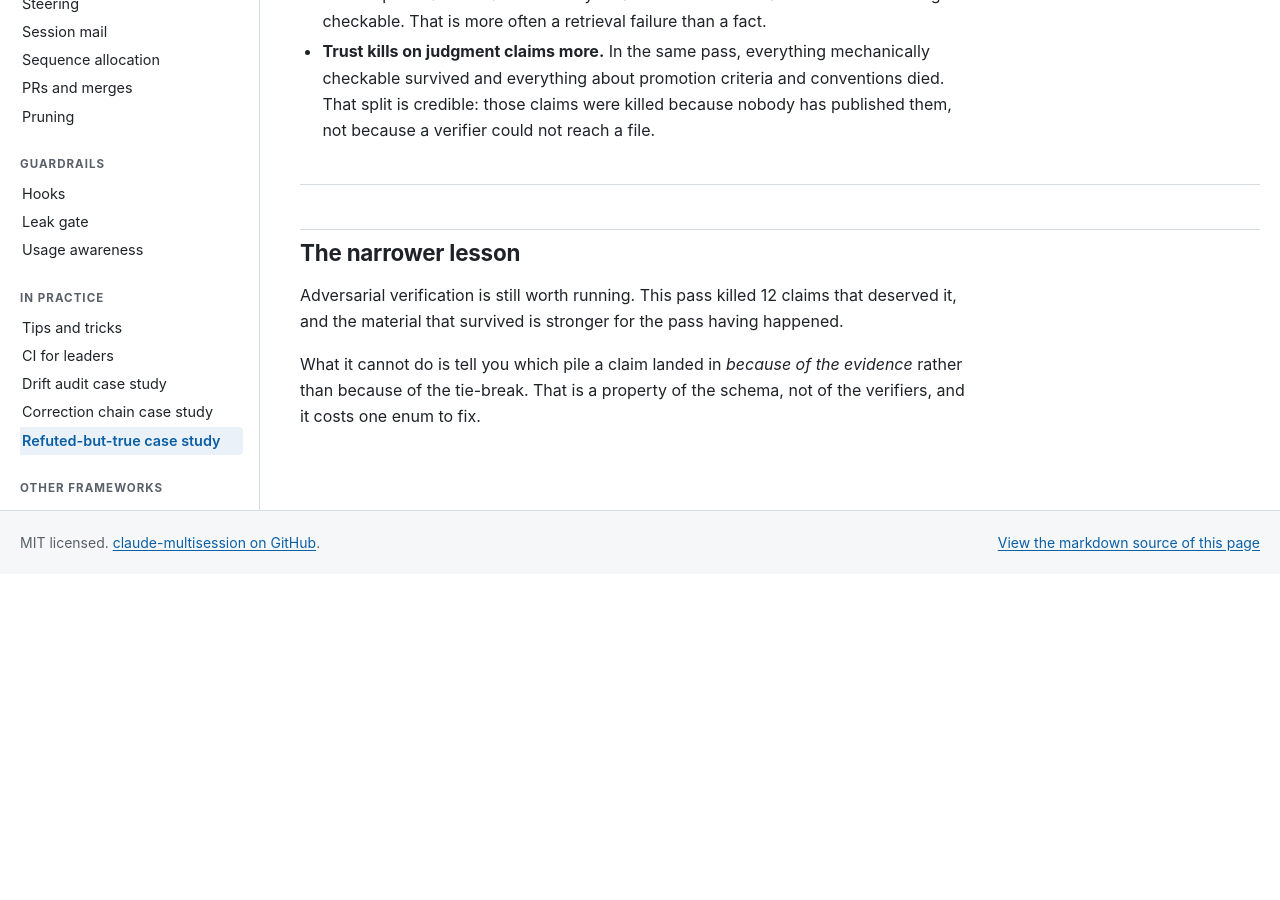
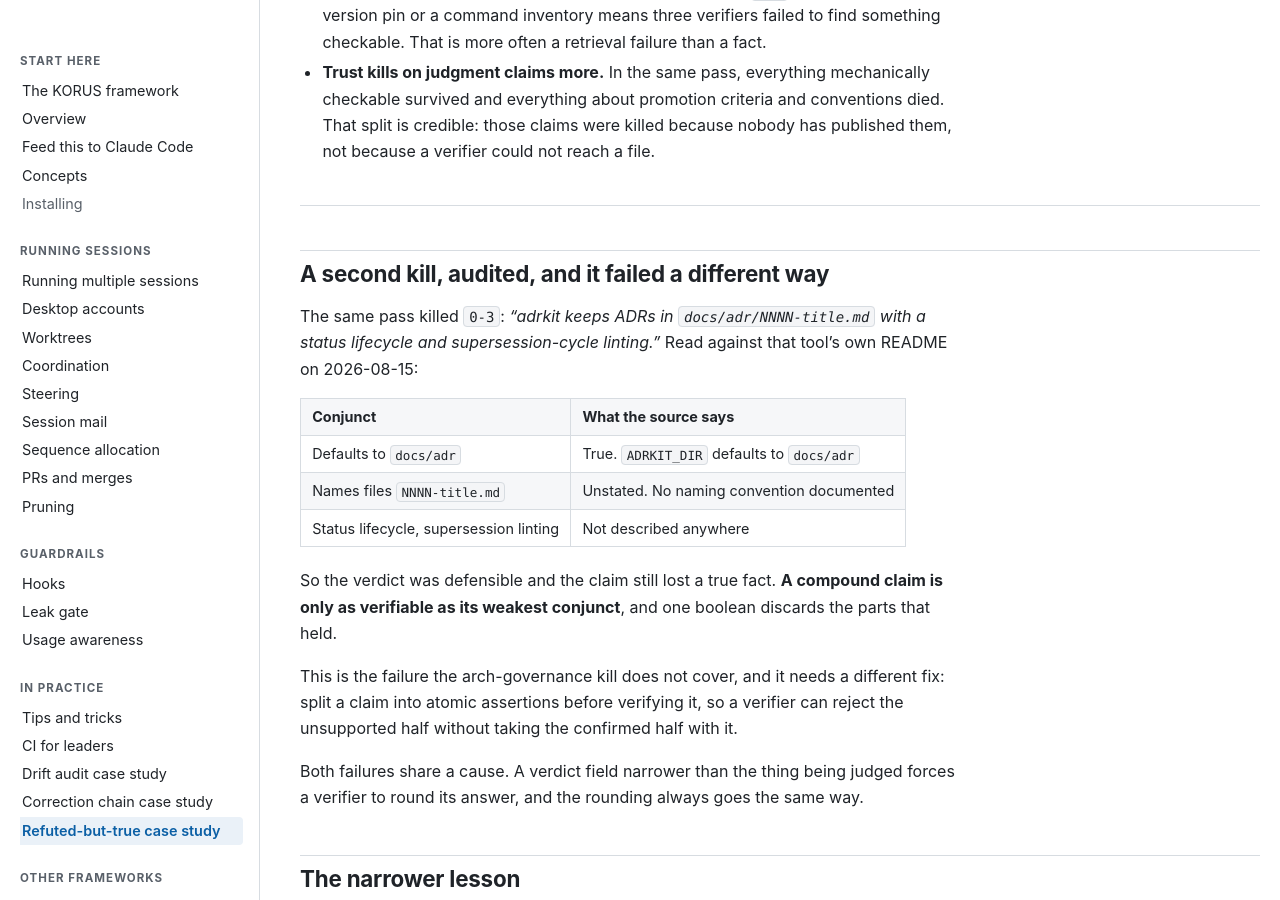
Before and after one commit to wshallwshall/claude-multisession, a Jekyll site: the page built from docs/CASE-STUDY-refuted-but-true.md, in a window 1280 px wide and 900 px high, scrolled down 3377 px. Built offline with Jekyll 4.4.1, drawn with Linux system fonts in a browser that asks for light colours; before the commit the page ends 3951 px from its top, so only the background shows below that; some of the changed text lies outside the part shown.

Commit message:
Audit a second kill against its source, and pin the two ADR extensions
Read extensions/catalog.community.json and adrkit's spec-kit adapter README
directly on 2026-08-15, rather than adjudicating between two summaries that
disagreed.

THE SECOND KILL FAILED DIFFERENTLY FROM THE FIRST, which is why the case
study grows a section rather than a sentence. The claim was "adrkit keeps
ADRs in docs/adr/NNNN-title.md with a status lifecycle and
supersession-cycle linting", killed 0-3. Against the README: docs/adr is the
documented ADRKIT_DIR default and is TRUE; the naming pattern is unstated;
the lifecycle and supersession linting are not described anywhere. So the
verdict was defensible and the claim still lost a true fact.

A compound claim is only as verifiable as its weakest conjunct, and one
boolean discards the parts that held. That needs a different fix from the
arch-governance false negative -- split claims into atomic assertions before
verifying -- and both share a cause: a verdict field narrower than the thing
being judged forces a verifier to round, and the rounding always goes the
same way.

The extension table on the Spec Kit page is pinned from the catalog rather
than described. adrkit requires speckit_version >=0.13.0,<0.16.0, so it is
NOT certified for the version that page covers, and needs a separate adr CLI
on top. arch-governance requires >=0.1.0, which admits 0.16.x, and needs
Python 3.11+ and uv. Both are verified:false with 0 downloads and 0 stars.

arch-governance's entry calls itself a read-only validator while its own
effect field says read-write. The page records the contradiction rather than
picking a side.

173 tests, the same 5 pandoc-environment failures.

Co-Authored-By: Claude Opus 5 <noreply@anthropic.com>
Claude-Session: https://claude.ai/code/session_01VwhjHSMA753Yv54BPoNHmb

```diff
--- a/docs/CASE-STUDY-refuted-but-true.md
+++ b/docs/CASE-STUDY-refuted-but-true.md
@@ -133,6 +133,27 @@ Three checks worth spending, in descending order of yield:
 
 ---
 
+## A second kill, audited, and it failed a different way
+
+The same pass killed `0-3`: *"adrkit keeps ADRs in `docs/adr/NNNN-title.md` with a status lifecycle
+and supersession-cycle linting."* Read against that tool's own README on 2026-08-15:
+
+| Conjunct | What the source says |
+|---|---|
+| Defaults to `docs/adr` | True. `ADRKIT_DIR` defaults to `docs/adr` |
+| Names files `NNNN-title.md` | Unstated. No naming convention documented |
+| Status lifecycle, supersession linting | Not described anywhere |
+
+So the verdict was defensible and the claim still lost a true fact. **A compound claim is only as
+verifiable as its weakest conjunct**, and one boolean discards the parts that held.
+
+This is the failure the arch-governance kill does not cover, and it needs a different fix: split a
+claim into atomic assertions before verifying it, so a verifier can reject the unsupported half
+without taking the confirmed half with it.
+
+Both failures share a cause. A verdict field narrower than the thing being judged forces a verifier
+to round its answer, and the rounding always goes the same way.
+
 ## The narrower lesson
 
 Adversarial verification is still worth running. This pass killed 12 claims that deserved it, and
```
Also changed, not shown: docs/FRAMEWORK-spec-kit.md (+12 -1 lines).
